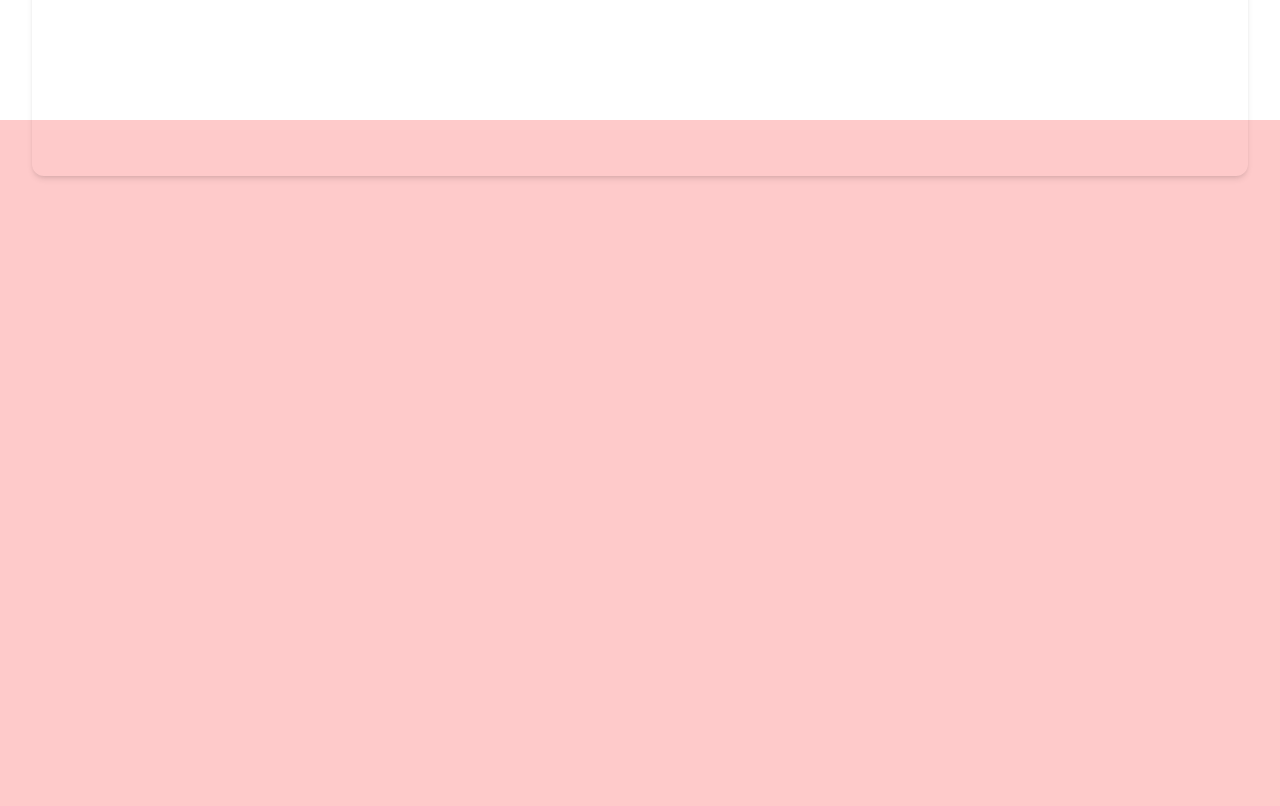
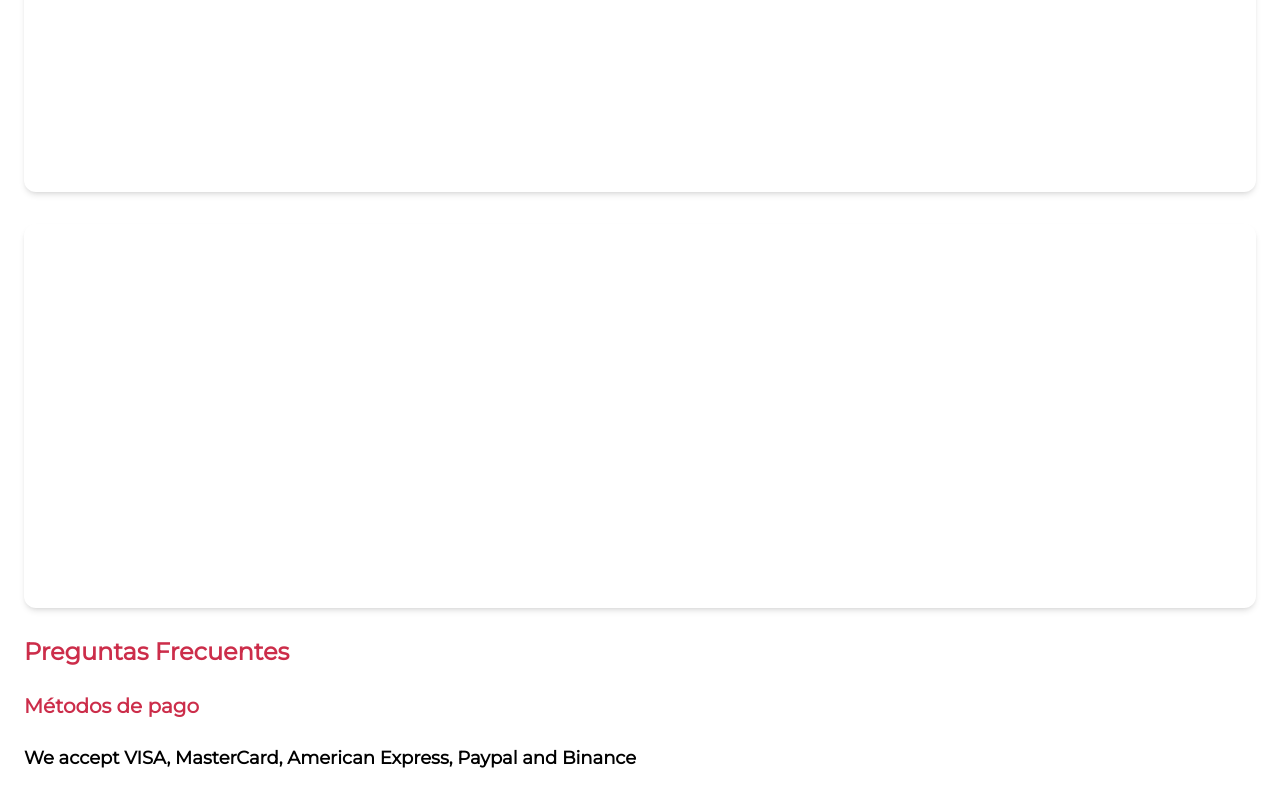
Before and after one commit to enrique-zarate/platzi-basic-tailwind, a website: page index.html in a window 1280 px wide. Shown: the part 1040-1846 px from the top of the page. Drawn offline with nearby package versions, Linux system fonts and the light colour scheme; files that its build step writes are made by us from their sources.

Commit message:
se quita el h-screen de section y se agrega pb a seccion de recomendados para ver la sombra completa

```diff
--- a/index.html
+++ b/index.html
@@ -12,7 +12,7 @@
   <body class="font-Montserrat">
     <nav></nav>
     <div id="tab_bar"></div>
-    <section class="w-full h-screen">
+    <section class="w-full">
       <div id="home">
         <div class="w-full h-3/4">
           <div
@@ -37,7 +37,7 @@
       </div>
       <div id="recomendadas" class="p-6">
         <p class="text-2xl text-primary font-semibold">Recomendados</p>
-        <div class="flex flex-row space-x-6 w-auto overflow-x-auto">
+        <div class="flex flex-row space-x-6 w-auto overflow-x-auto pb-4">
           <div class="Card">
             <div class="bg-norway Card-img"></div>
             <div class="bg-secondary h-2/5 w-full rounded-b-md p-3">
@@ -63,11 +63,11 @@
           </div>
         </div>
       </div>
-      <div id="rentas_destacadas" class="px-8 w-full h-full">
+      <div id="rentas_destacadas" class="px-6 w-full h-full flex flex-col">
         <p class="text-2xl text-primary font-semibold pb-6">
           Rentas Destacadas
         </p>
-        <div class="flex flex-col space-y-8">
+        <div class="flex flex-col space-y-8 pb-7">
           <div class="bg-chicago h-96 w-full bg-cover rounded-xl shadow-md">
             <p class="font-extrabold text-2xl text-white pt-7 px-8 pb-3">
               Chicago
@@ -84,10 +84,30 @@
               2 rooms, bathroom and kitchen.
             </p>
           </div>
+          <div class="bg-LA h-96 w-full bg-cover rounded-xl shadow-md">
+            <p class="font-extrabold text-2xl text-white pt-7 px-8 pb-3">
+              Los Angeles
+            </p>
+            <p class="text-md pl-8 mr-12 text-white">
+              2 rooms, bathroom and kitchen.
+            </p>
+          </div>
         </div>
       </div>
-      <div class="w-full h-full bg-red-200" id="faqs">
-        <div></div>
+      <div class="w-full h-full" id="faqs">
+        <div class="w-full h-full px-6">
+          <p class="text-2xl text-primary font-semibold pb-6">
+            Preguntas Frecuentes
+          </p>
+          <div>
+            <p class="text-xl text-primary font-semibold pb-6">
+              Métodos de pago
+            </p>
+            <p class="text-lg font-semibold pb-6">
+              We accept VISA, MasterCard, American Express, Paypal and Binance
+            </p>
+          </div>
+        </div>
       </div>
     </section>
     <footer></footer>
```
